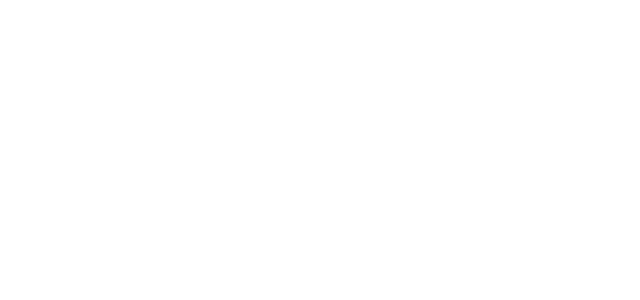
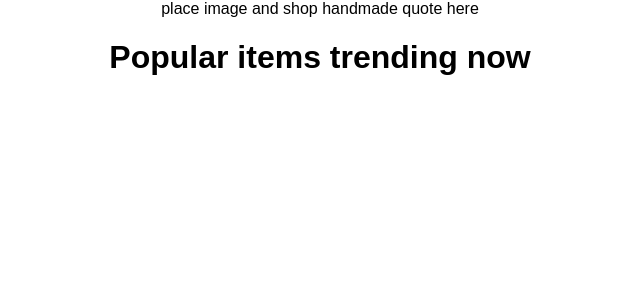
Before and after one commit to trending-etsyly/tiy-trending-etsyly, a React (Create React App) app: page / in a window 1280 px wide. Shown: the top 300 px of the page, without its empty margins (320-960 px from the left). Built offline with nearby package versions, Linux system fonts and the light colour scheme.

Commit message:
add class component to Trending.js

```diff
--- a/src/components/App.js
+++ b/src/components/App.js
@@ -3,14 +3,23 @@ import '../styles/App.css';
 
 // import components
 // import components
+import Trending from './Trending.js'
 import ItemCard from './ItemCard.js'
 import Footer from './Footer.js'
+
+// JSX REACT ELEMENTS. DROP IN BELOW WHEN NEEDED.
+// <ItemCard />
+
+
 
 
 class App extends Component {
   render() {
     return (
       <div className="App">
+         <Trending />
+
+         <Footer />
 
       </div>
     );
--- a/src/components/Trending.js
+++ b/src/components/Trending.js
@@ -0,0 +1,13 @@
+import React, { Component } from 'react';
+// import 'styles > make css if we need sep css file'
+
+export default class Trending extends Component {
+  render() {
+    return (
+      <div className="TrendingPage">
+      <div className="Banner"> place image and shop handmade quote here</div>
+      <h1><b> Popular items trending now</b></h1>
+      </div>
+    );
+  }
+}
```
